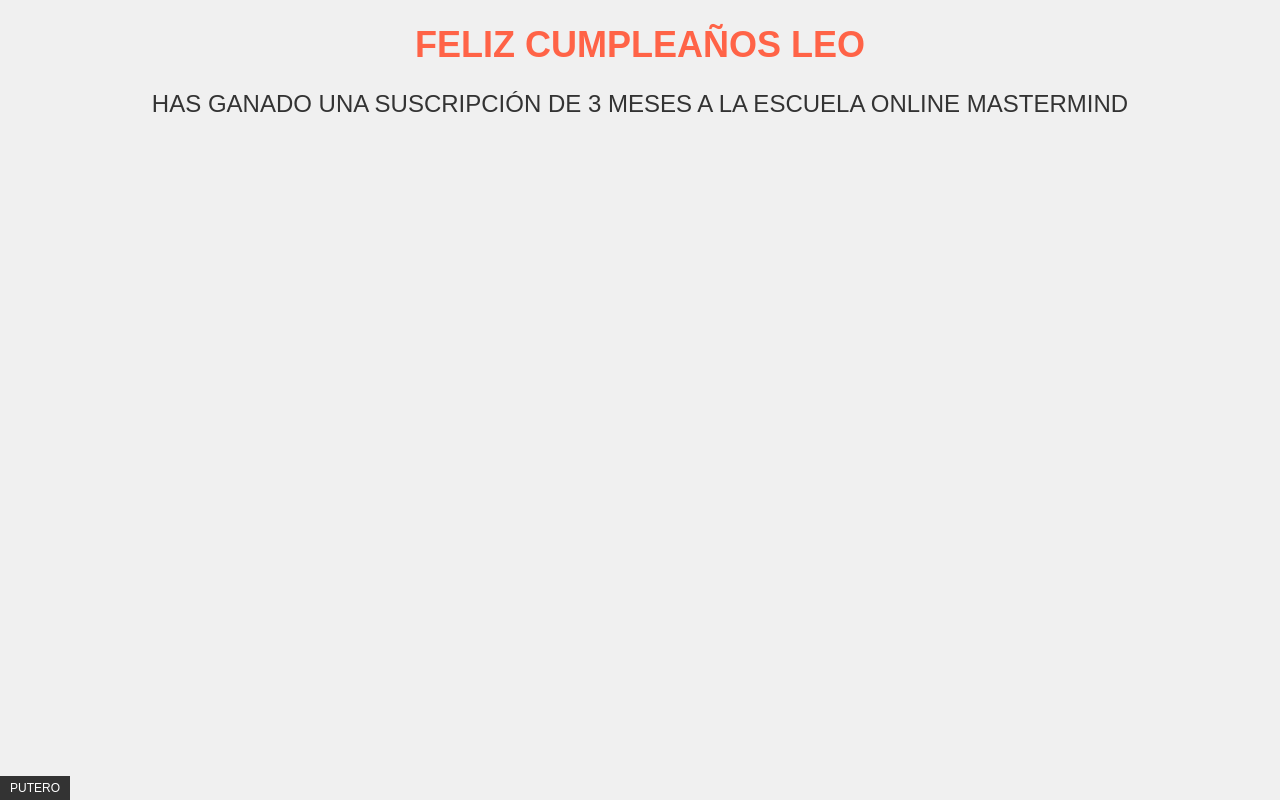
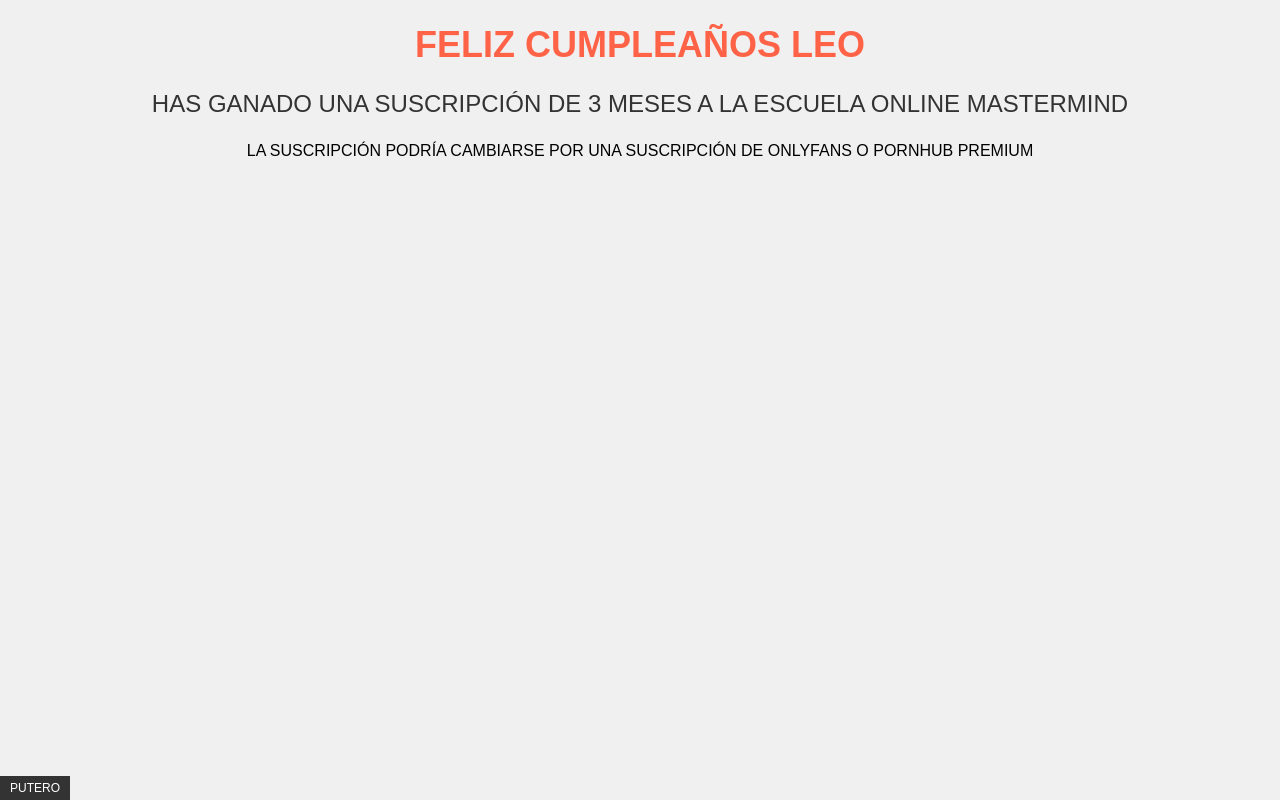
Before and after one commit to jbenitezruiz/cumpleLeo, a plain HTML site: page index.html in a window 1280 px wide. Drawn offline with Linux system fonts and the light colour scheme.

Commit message:
Update index.html

```diff
--- a/index.html
+++ b/index.html
@@ -31,6 +31,7 @@
 <body>
     <h1>FELIZ CUMPLEAÑOS LEO</h1>
     <p>HAS GANADO UNA SUSCRIPCIÓN DE 3 MESES A LA ESCUELA ONLINE MASTERMIND</p>
+    <div>LA SUSCRIPCIÓN PODRÍA CAMBIARSE POR UNA SUSCRIPCIÓN DE ONLYFANS O PORNHUB PREMIUM</div>
     <div class="footer">PUTERO</div>
 </body>
 
```
